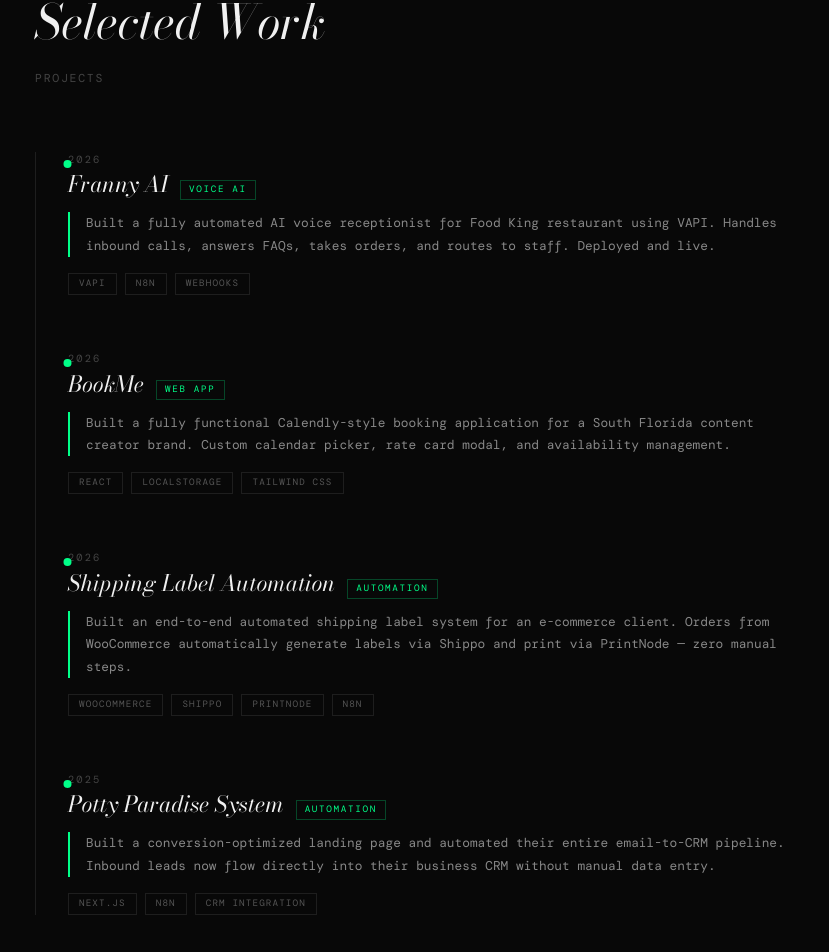
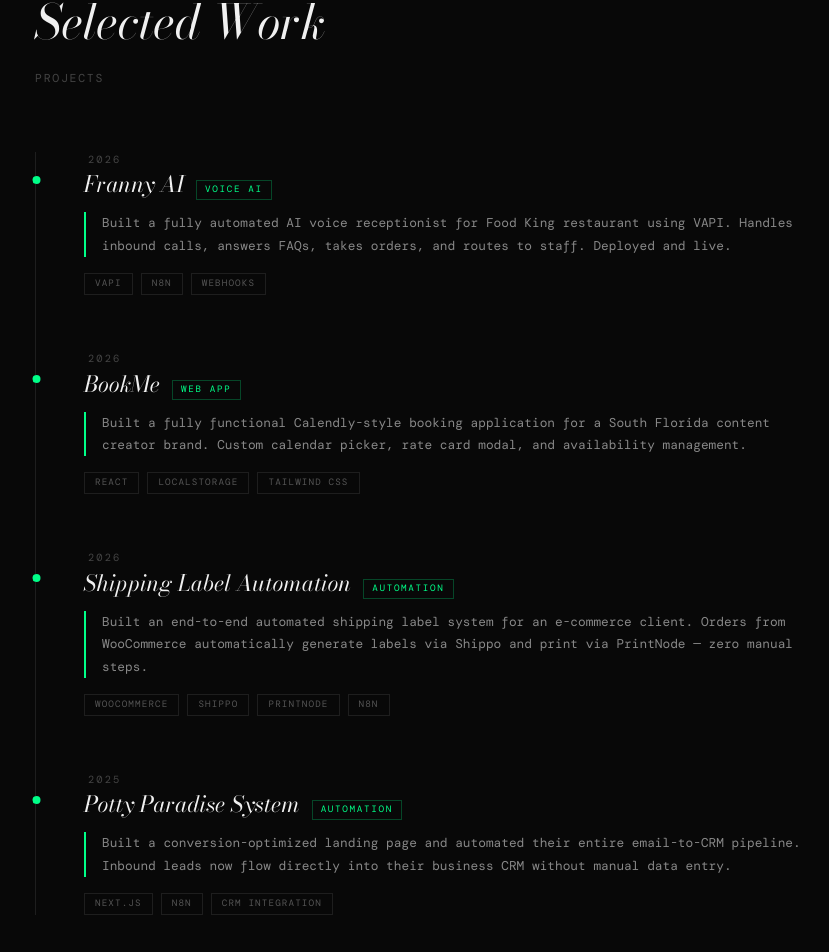
Before and after one commit to dypintado/pintado-site, a Next.js app: page / in a window 1280 px wide. Shown: the part 4040-4992 px from the top of the page, without its empty margins (221-1050 px from the left). Built offline with nearby package versions, Linux system fonts and the light colour scheme; a web font is replaced by a local one.

Commit message:
fix: timeline dot spacing

```diff
--- a/components/sections/HackathonsSection.tsx
+++ b/components/sections/HackathonsSection.tsx
@@ -76,7 +76,7 @@
         </motion.p>
 
         {/* Timeline */}
-        <ol className="relative border-l border-[#1E1E1E] pl-8">
+        <ol className="relative border-l border-[#1E1E1E] pl-12">
           {projects.map((project, i) => (
             <motion.li
               key={project.name}
@@ -88,13 +88,13 @@
             >
               {/* Timeline dot — green */}
               <span
-                className="absolute left-0 top-2 block h-2 w-2 -translate-x-[calc(50%+0.5px)]"
-                style={{ background: "#00ff88", borderRadius: "50%" }}
+                className="absolute -left-12 top-6 block h-2 w-2"
+                style={{ background: "#00ff88", borderRadius: "50%", transform: "translateX(calc(-50% + 0.5px))" }}
               />
 
               {/* Year */}
               <p
-                className="mb-1"
+                className="mb-1 ml-1"
                 style={{
                   fontFamily: "'DM Mono', monospace",
                   fontSize: "0.65rem",
```
